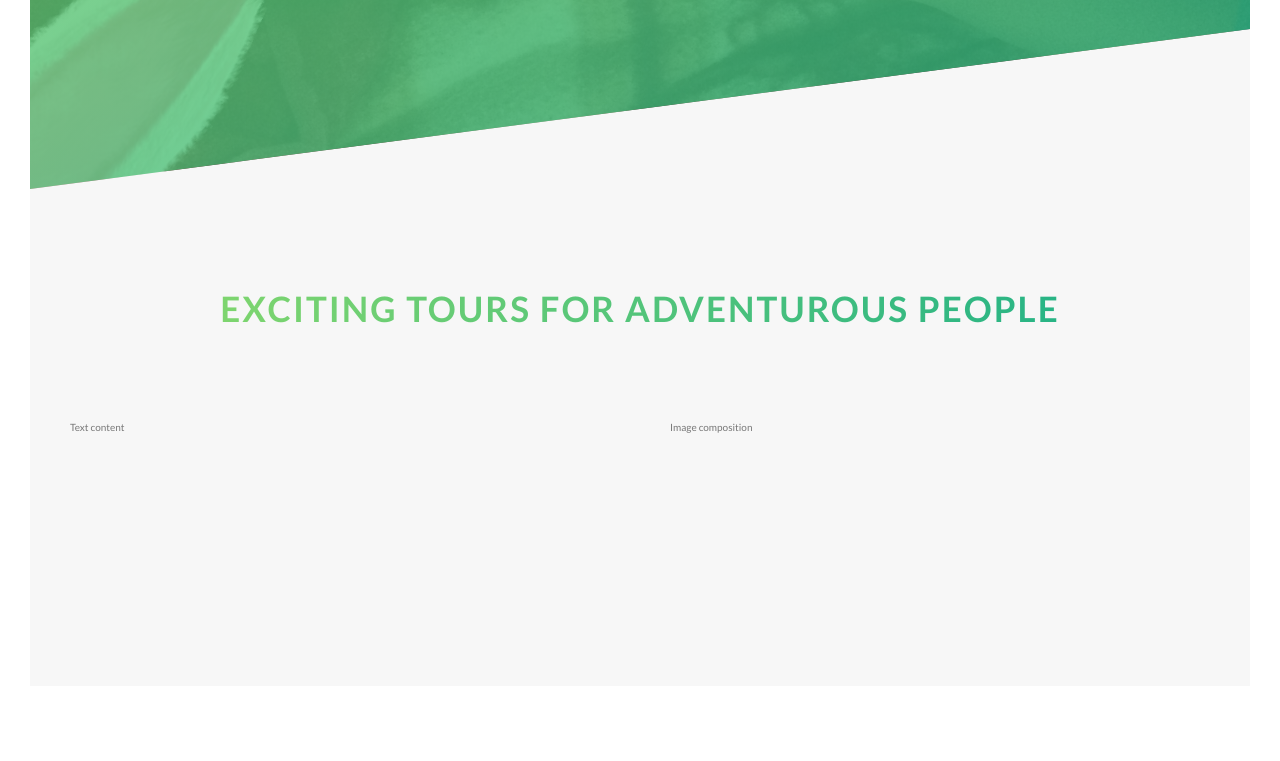
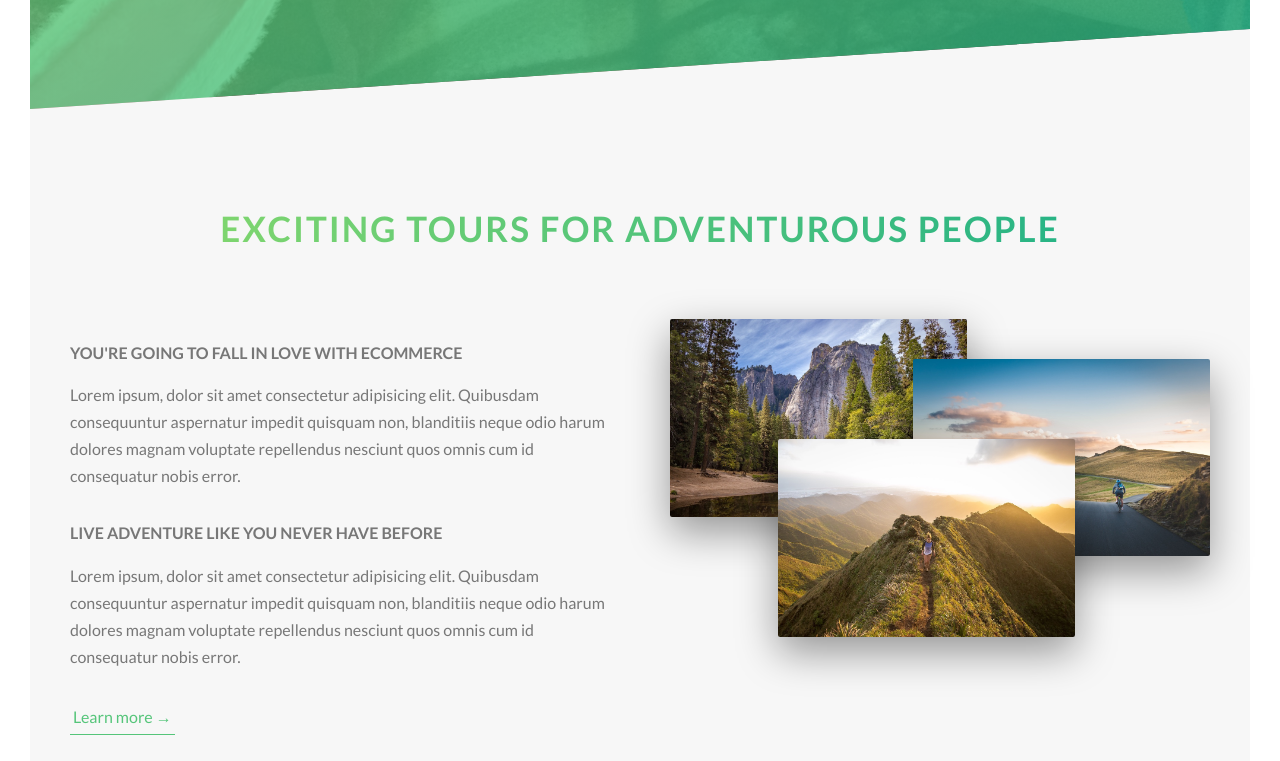
Before and after one commit to wilfred05777/wilfred05777.github.io, a website: page index.html in a window 1280 px wide. Shown: the part 601-1362 px from the top of the page. Before the commit the page ends 1317 px from the top, so only its background shows below. Drawn offline with Linux system fonts and the light colour scheme.

Commit message:
add files update

```diff
--- a/index.html
+++ b/index.html
@@ -34,17 +34,37 @@
 
         <main>
             <section class="section-about">
-                <div class="u-center-text u-margin-bottom-8">
+                <div class="u-center-text u-margin-bottom-big">
                     <h2 class="heading-secondary">
                         Exciting tours for adventurous people
                     </h2>
                 </div>
                 <div class="row">
                     <div class="col-1-of-2">
-                        Text content
+                        <h3 class="heading-tertiary u-margin-bottom-small"> You're going to fall in love with ecommerce</h3>
+                        <p class="paragraph">
+                            Lorem ipsum, dolor sit amet consectetur adipisicing elit.
+                            Quibusdam consequuntur aspernatur impedit quisquam non,
+                            blanditiis neque odio harum dolores magnam voluptate
+                            repellendus nesciunt quos omnis cum id consequatur
+                            nobis error.
+                        </p>
+                        <h3 class="heading-tertiary u-margin-bottom-small"> Live Adventure like you never have before</h3>
+                        <p class="paragraph">
+                            Lorem ipsum, dolor sit amet consectetur adipisicing elit.
+                            Quibusdam consequuntur aspernatur impedit quisquam non,
+                            blanditiis neque odio harum dolores magnam voluptate
+                            repellendus nesciunt quos omnis cum id consequatur
+                            nobis error.
+                        </p>
+                        <a href="#" class="btn-text">Learn more &rarr;</a>
                     </div>
                     <div class="col-1-of-2">
-                       Image composition
+                        <div class="composition">
+                            <img src="img/nat-1-large.jpg" alt="Photo 1" class="composition__photo composition__photo--p1">
+                            <img src="img/nat-2-large.jpg" alt="Photo 2" class="composition__photo composition__photo--p2">
+                            <img src="img/nat-3-large.jpg" alt="Photo 3" class="composition__photo composition__photo--p3">
+                        </div>
                     </div>
                 </div>
             </section>
--- a/sass/abstracts/_variables.scss
+++ b/sass/abstracts/_variables.scss
@@ -9,6 +9,9 @@ $color-grey-dark: #777;
 $color-white: #ffffff;
 $color-black: #000;
 
+// FONT
+$default-font-size: 1.6rem;
+
 //GRID
 
 $grid-width: 114rem;
--- a/sass/base/_typography.scss
+++ b/sass/base/_typography.scss
@@ -57,3 +57,16 @@ body {
         text-shadow: .5rem 1 rem 2rem
     }
 }
+
+.heading-tertiary{
+    font-size: $default-font-size;
+    font-weight: 700;
+    text-transform: uppercase;
+}
+
+.paragraph{
+    font-size: $default-font-size;
+    &:not(:last-child){
+        margin-bottom: 3rem;
+    }
+}
--- a/sass/base/_utilities.scss
+++ b/sass/base/_utilities.scss
@@ -2,6 +2,12 @@
     text-align: center;
 }
 
-.u-margin-bottom-8{
+.u-margin-bottom-small{
+    margin-bottom: 1.5rem;
+}
+.u-margin-bottom-medium {
+    margin-bottom: 4rem;
+}
+.u-margin-bottom-big {
     margin-bottom: 8rem;
 }
--- a/sass/components/_button.scss
+++ b/sass/components/_button.scss
@@ -8,7 +8,7 @@
         border-radius: 10rem;
         transition: all .2;
         position: relative;
-        font-size: 1.6rem;
+        font-size: $default-font-size;
     }
     &:hover {
         transform: translateY(-3rem);
@@ -52,3 +52,25 @@
         animation-fill-mode: backwards;
     }
 }
+
+.btn-text{
+    &:link,
+    &:visited{
+        font-size: $default-font-size;
+        color: $color-primary;
+        display: inline-block;
+        text-decoration: none;
+        border-bottom: 1px solid $color-primary;
+        padding: 3px;
+        transition: all .2s;
+    }
+    &:hover{
+        background-color: $color-primary;
+        color: $color-white;
+        box-shadow: 0 1rem 2rem rgba($color-black,.15);
+        transform: translateY(-2px);
+    }
+    &:active{
+
+    }
+}
--- /dev/null
+++ b/sass/components/_composition.scss
@@ -0,0 +1,39 @@
+.composition{
+    position: relative;
+
+
+    &__photo{
+        width: 55%;
+        box-shadow: 0 1.5rem 4rem rgba($color-black, .4);
+        border-radius: 2px;
+        position: absolute;
+        z-index: 10;
+        transition: all .2s;
+        outline-offset: 2rem;
+
+        &--p1{
+            left:0;
+            top: -2rem;
+        }
+
+        &--p2{
+            right:0;
+            top: 2rem;
+        }
+
+        &--p3{
+            left:20%;
+            top: 10rem;
+        }
+        &:hover{
+            outline: 1.5rem solid $color-primary;
+            transform: scale(1.05);
+            box-shadow: 0 2.5rem 4rem rgba($color-black, .5);
+            z-index: 20;
+        }
+    }
+    &:hover &__photo:not(:hover){
+        transform: scale(.95);
+    }
+    //composition:hover composition__photo:not(:hover){}
+}
--- a/sass/main.scss
+++ b/sass/main.scss
@@ -8,6 +8,7 @@
 @import "base/utilities";
 
 @import "components/button";
+@import "components/composition";
 
 @import "layout/grid";
 @import "layout/header";
```
Also changed, not shown: css/style.css.
